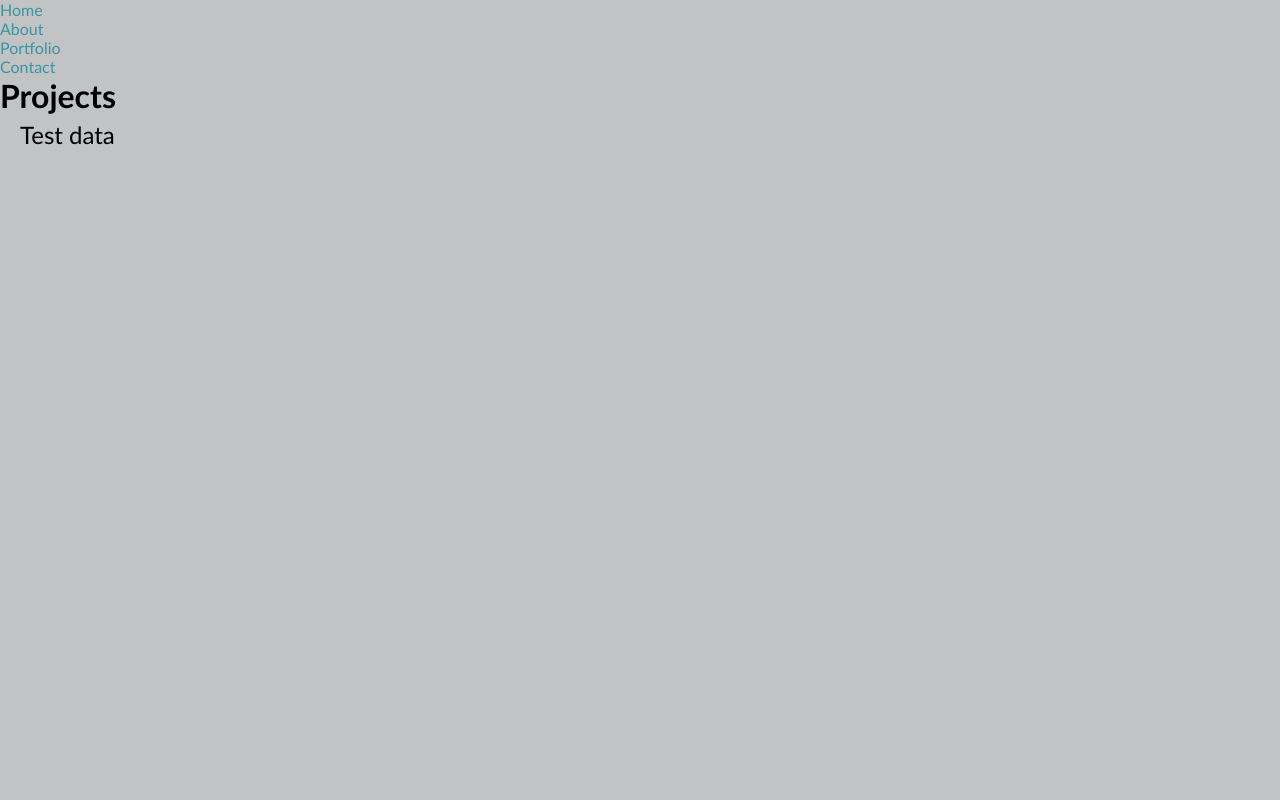
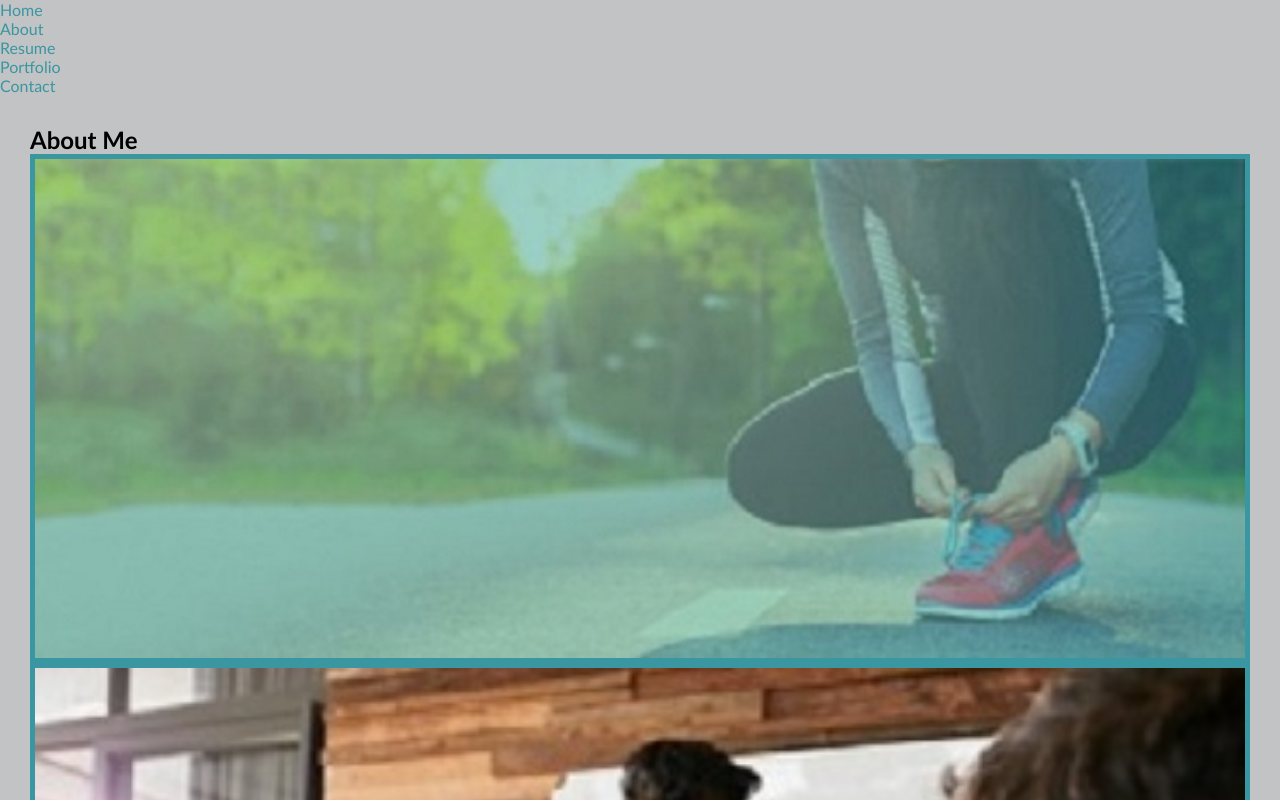
Before and after one commit to rvacovsky/roger-vacovsky, a React (Create React App) app: page /portfolio in a window 1280 px wide. Shown: the top 800 px of the page. Built offline with nearby package versions, Linux system fonts and the light colour scheme.

Commit message:
updated README

```diff
--- a/package.json
+++ b/package.json
@@ -6,6 +6,7 @@
     "@testing-library/jest-dom": "^5.16.4",
     "@testing-library/react": "^11.1.0",
     "@testing-library/user-event": "^13.5.0",
+    "bootstrap": "^5.2.0",
     "react": "17.0.2",
     "react-dom": "17.0.2",
     "react-router-dom": "^6.3.0",
--- a/src/App.css
+++ /dev/null
@@ -1,38 +0,0 @@
-.App {
-  text-align: center;
-}
-
-.App-logo {
-  height: 40vmin;
-  pointer-events: none;
-}
-
-@media (prefers-reduced-motion: no-preference) {
-  .App-logo {
-    animation: App-logo-spin infinite 20s linear;
-  }
-}
-
-.App-header {
-  background-color: #282c34;
-  min-height: 100vh;
-  display: flex;
-  flex-direction: column;
-  align-items: center;
-  justify-content: center;
-  font-size: calc(10px + 2vmin);
-  color: white;
-}
-
-.App-link {
-  color: #61dafb;
-}
-
-@keyframes App-logo-spin {
-  from {
-    transform: rotate(0deg);
-  }
-  to {
-    transform: rotate(360deg);
-  }
-}
--- a/src/App.js
+++ b/src/App.js
@@ -3,12 +3,12 @@ import React from 'react';
 import { BrowserRouter as Router, Routes, Route, Link } from "react-router-dom";
 import About from './components/About';
 import Portfolio from './components/Portfolio';
+import Resume from './components/Resume';
 import ContactForm from './components/Contact';
 // import Header from './components/Header';
 // import Footer from './components/Footer';
 import Home from './components/Home';
 
-import './App.css';
 
 export default function App() {
 
@@ -26,6 +26,9 @@ export default function App() {
               <Link to="/about">About</Link>
             </li>
             <li>
+              <Link to="/Resume">Resume</Link>
+            </li>
+            <li>
               <Link to="/portfolio">Portfolio</Link>
             </li>
             <li>
@@ -35,6 +38,8 @@ export default function App() {
         </nav>
         <Routes>
           <Route path="/about" element={<About />}>
+          </Route>
+          <Route path="/resume" element={<Resume />}>
           </Route>
           <Route path="/portfolio" element={<Portfolio />}>
           </Route>
--- a/src/components/Portfolio/index.js
+++ b/src/components/Portfolio/index.js
@@ -1,15 +1,20 @@
 import React from 'react';
+import runBuddy from "../../assets/portfolio/run buddy.jpg";
+import horiseon from "../../assets/portfolio/horiseon.jpg";
+import gatorNewsletter from "../../assets/portfolio/gator newsletter.jpg";
+import hisscussions from "../../assets/portfolio/Hisscussions.JPG";
 
 function Portfolio() {
     return(
-        // React.createElement("div", {}, [
-            // React.createElement("h1", {}, "Projects"),
-            // react.createElement("p", {}, "Test data")
-        // ])
-        <div>
-            <h1>Projects</h1>
-            <p>Test data</p>
-        </div>
+        <section className="my-5">
+            <h1 id="about">About Me</h1>
+            <img src={runBuddy} className="my-2" style={{ width: "100%" }} alt="cover" />
+            <img src={horiseon} className="my-2" style={{ width: "100%" }} alt="cover" />
+            <img src={gatorNewsletter} className="my-2" style={{ width: "100%" }} alt="cover" />
+            <img src={hisscussions} className="my-2" style={{ width: "100%" }} alt="cover" />
+            <div className="my-2">
+            </div>
+        </section>
     )
 }
 
--- /dev/null
+++ b/src/components/Resume/index.js
@@ -0,0 +1,15 @@
+import React from 'react';
+
+
+function Resume() {
+
+  return (
+
+      <div>
+        <a href="assets/downloads/resume.pdf">Download PDF of Resume</a>
+      </div>
+
+  );
+}
+
+export default Resume;
```
Also changed, not shown: src/components/Nav/index.js (deleted, +0 -49 lines), 2 other files (tests, documents, lock files or other folders).
